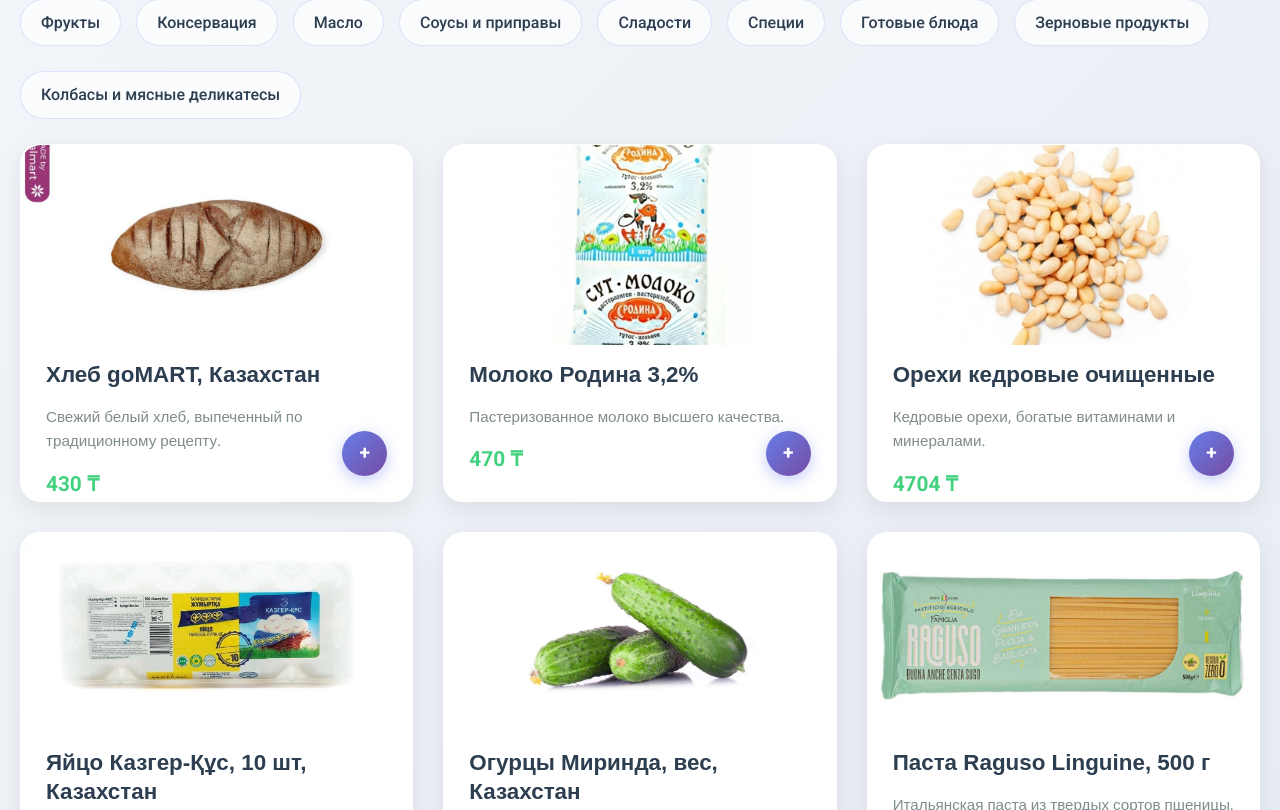
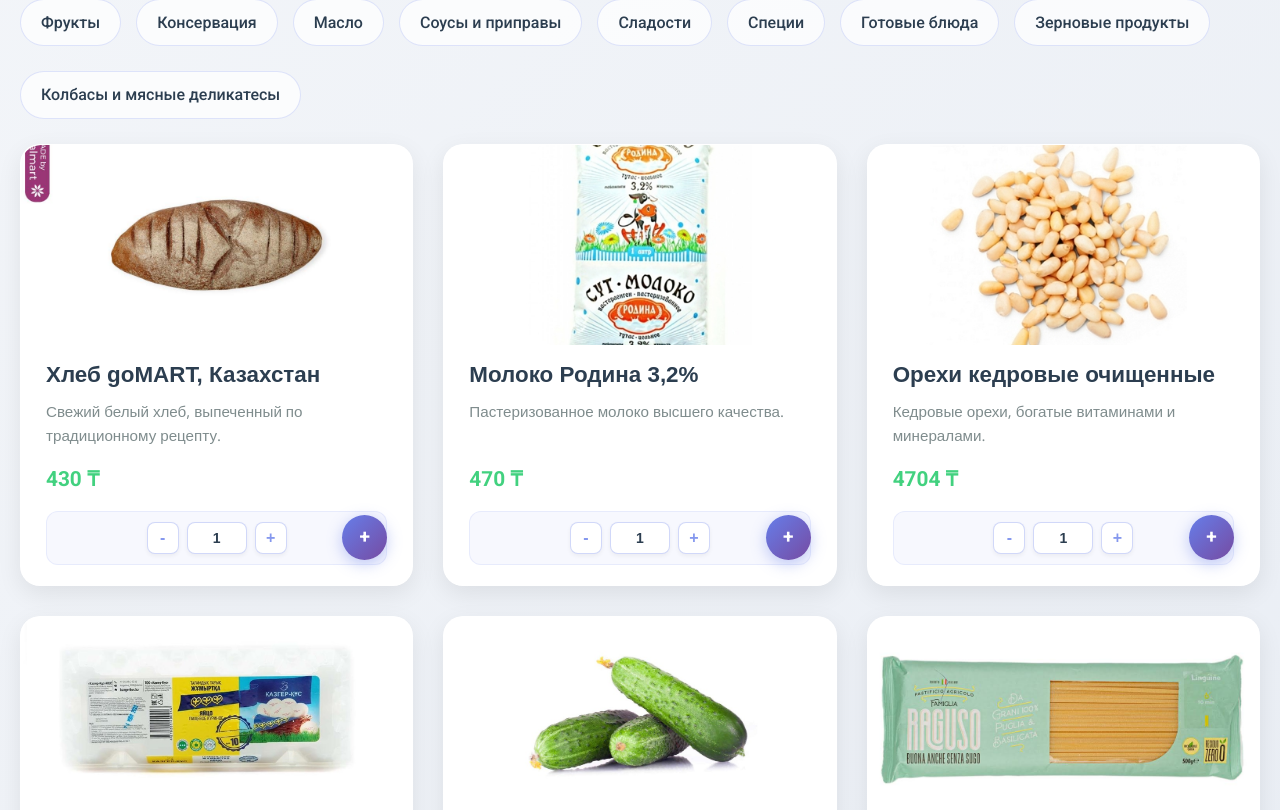
Before and after one commit to Spectr123/web-shop, a React (Create React App) app: page / in a window 1280 px wide. Shown: the part 750-1560 px from the top of the page. Built offline with nearby package versions, Linux system fonts and the light colour scheme.

Commit message:
Добавление нескольких один. товаров в корзину

```diff
--- a/src/App.jsx
+++ b/src/App.jsx
@@ -555,18 +555,18 @@
     );
   }, []);
 
-  const addToCart = useCallback((item) => {
+  const addToCart = useCallback((item, quantity = 1) => {
     setOrders((prevOrders) => {
       const existingOrder = prevOrders.find((order) => order.id === item.id);
 
       if (existingOrder) {
         return prevOrders.map((order) =>
           order.id === item.id
-            ? { ...order, quantity: order.quantity + 1 }
+            ? { ...order, quantity: order.quantity + quantity }
             : order
         );
       } else {
-        return [...prevOrders, { ...item, quantity: 1 }];
+        return [...prevOrders, { ...item, quantity: quantity }];
       }
     });
   }, []);
--- a/src/components/Footer.jsx
+++ b/src/components/Footer.jsx
@@ -1,5 +1,3 @@
-import React from "react";
-
 export default function Footer() {
   return <footer>Все права защищены &copy; 2023 goMART 2.0</footer>;
 }
--- a/src/components/Item.jsx
+++ b/src/components/Item.jsx
@@ -1,8 +1,40 @@
-import React from "react";
+import React, { useState } from "react";
 
 const Item = ({ item, onAdd }) => {
+  const [quantity, setQuantity] = useState(1);
+  const handleQuantityChange = (e) => {
+    const inputValue = e.target.value;
+    if (inputValue === '') {
+      setQuantity('');
+      return;
+    }
+    const value = parseInt(inputValue, 10);
+    if (!isNaN(value) && value > 0) {
+      setQuantity(value);
+    }
+  };
+
+  const handleBlur = () => {
+    if (quantity === '' || quantity < 1) {
+      setQuantity(1);
+    }
+  };
+
   const handleAddToCart = () => {
-    onAdd(item);
+    const finalQuantity = typeof quantity === 'number' && quantity > 0 ? quantity : 1;
+    onAdd(item, finalQuantity);
+  };
+
+  const increaseQuantity = () => {
+    const currentQty = typeof quantity === 'number' ? quantity : 1;
+    setQuantity(currentQty + 1);
+  };
+
+  const decreaseQuantity = () => {
+    const currentQty = typeof quantity === 'number' ? quantity : 1;
+    if (currentQty > 1) {
+      setQuantity(currentQty - 1);
+    }
   };
 
   return (
@@ -11,6 +43,24 @@
       <h2>{item.title}</h2>
       <p>{item.desc}</p>
       <span className="price">{item.price} ₸</span>
+
+      <div className="item-quantity-controls">
+        <button type="button" onClick={decreaseQuantity} className="item-quantity-btn">
+          -
+        </button>
+        <input
+          type="number"
+          value={quantity}
+          onChange={handleQuantityChange}
+          onBlur={handleBlur}
+          min="1"
+          className="item-quantity-input"
+        />
+        <button type="button" onClick={increaseQuantity} className="item-quantity-btn">
+          +
+        </button>
+      </div>
+
       <div className="add-to-cart" onClick={handleAddToCart}>
         +
       </div>
--- a/src/styles/index.css
+++ b/src/styles/index.css
@@ -493,10 +493,14 @@
     transition: all 0.4s cubic-bezier(0.25, 0.8, 0.25, 1);
     border: 1px solid rgba(255, 255, 255, 0.2);
     backdrop-filter: blur(10px);
+    min-height: 400px;
+    display: flex;
+    flex-direction: column;
 }
 
 main .item:hover {
-    box-shadow: 0 20px 40px rgba(0, 0, 0, 0.15);
+    transform: translateY(-2px);
+    box-shadow: 0 12px 35px rgba(0, 0, 0, 0.12);
 }
 
 main .item img {
@@ -509,13 +513,12 @@
     display: block;
 }
 
-main h2, main p, main span {
-    margin: 15px 25px;
-    color: #2c3e50;
-    font-family: 'Open Sans', sans-serif;
+main .item:hover img {
+    transform: scale(1.02);
 }
 
 main h2 {
+    margin: 15px 25px 10px 25px;
     color: rgba(44, 62, 80, 1);
     font-family: 'Montserrat', sans-serif;
     font-size: 1.4em;
@@ -529,16 +532,93 @@
 }
 
 main p {
+    margin: 0 25px 15px 25px;
     color: rgba(127, 140, 141, 1);
+    font-family: 'Open Sans', sans-serif;
     font-size: 0.95em;
     line-height: 1.6;
+    flex: 1;
 }
 
 main span {
+    margin: 0 25px 15px 25px;
     font-weight: 700;
     font-size: 1.3em;
     color: rgba(46, 204, 113, 0.9);
     font-family: 'Roboto', sans-serif;
+    display: block;
+}
+
+.item-quantity-controls {
+    display: flex;
+    align-items: center;
+    justify-content: center;
+    gap: 8px;
+    margin: 0 25px 20px 25px;
+    padding: 10px;
+    background: rgba(102, 126, 234, 0.05);
+    border-radius: 12px;
+    border: 1px solid rgba(102, 126, 234, 0.1);
+}
+
+.item-quantity-btn {
+    display: flex;
+    align-items: center;
+    justify-content: center;
+    width: 32px;
+    height: 32px;
+    border: 1px solid rgba(102, 126, 234, 0.3);
+    background: white;
+    border-radius: 8px;
+    cursor: pointer;
+    transition: all 0.3s cubic-bezier(0.25, 0.8, 0.25, 1);
+    font-size: 16px;
+    font-weight: 600;
+    color: rgba(102, 126, 234, 0.8);
+    box-shadow: 0 2px 4px rgba(0, 0, 0, 0.05);
+}
+
+.item-quantity-btn:hover:not(:disabled) {
+    background: rgba(102, 126, 234, 0.1);
+    border-color: rgba(102, 126, 234, 0.5);
+    transform: scale(1.05);
+    box-shadow: 0 4px 8px rgba(102, 126, 234, 0.2);
+}
+
+.item-quantity-btn:active {
+    transform: scale(0.95);
+}
+
+.item-quantity-btn:disabled {
+    opacity: 0.4;
+    cursor: not-allowed;
+    transform: none;
+}
+
+.item-quantity-input {
+    width: 60px;
+    height: 32px;
+    text-align: center;
+    border: 1px solid rgba(102, 126, 234, 0.3);
+    border-radius: 8px;
+    font-size: 14px;
+    font-weight: 600;
+    color: #2c3e50;
+    background: white;
+    outline: none;
+    transition: all 0.3s ease;
+    box-shadow: 0 2px 4px rgba(0, 0, 0, 0.05);
+}
+
+.item-quantity-input:focus {
+    border-color: rgba(102, 126, 234, 0.6);
+    box-shadow: 0 0 0 3px rgba(102, 126, 234, 0.1);
+}
+
+.item-quantity-input::-webkit-outer-spin-button,
+.item-quantity-input::-webkit-inner-spin-button {
+    -webkit-appearance: none;
+    margin: 0;
 }
 
 main .add-to-cart {
@@ -571,6 +651,8 @@
     transform: scale(0.95);
 }
 
+/* Footer */
+
 footer {
     text-align: center;
     margin: 50px 0;
```
